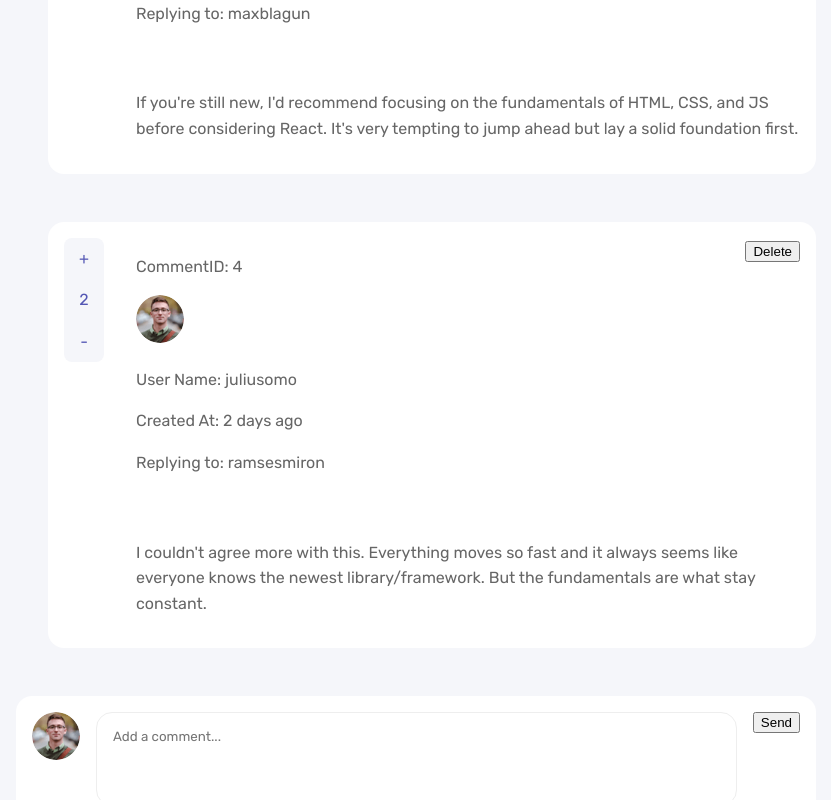
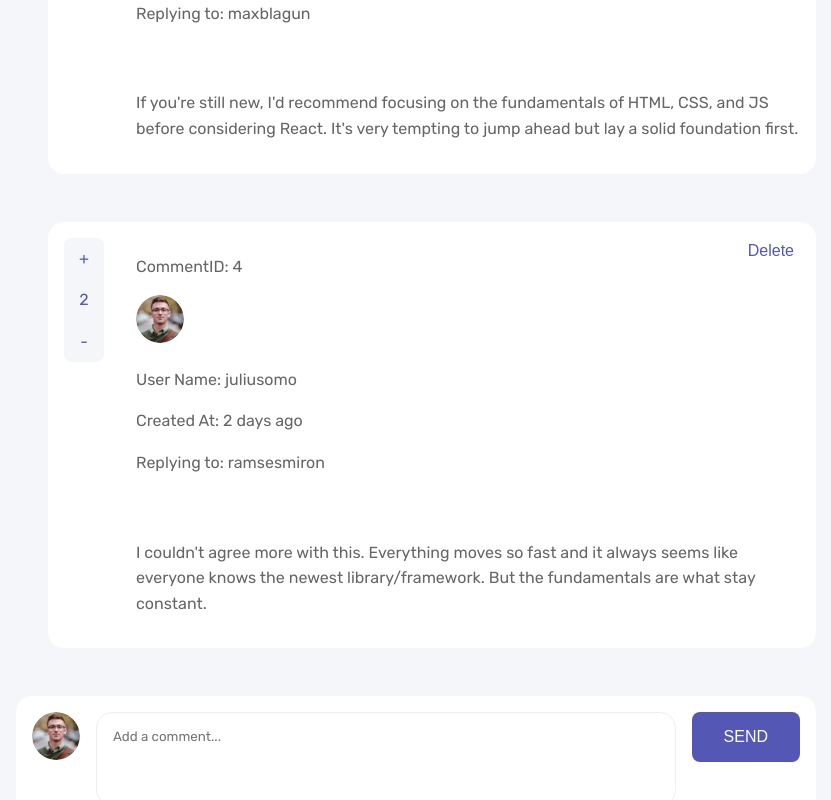
Before and after one commit to philval/react-typescript-comments-component, a React (Create React App) app: page / in a window 1280 px wide. Shown: the part 1252-2052 px from the top of the page, without its empty margins (224-1055 px from the left). Built offline with nearby package versions, Linux system fonts and the light colour scheme.

Commit message:
Add CSS for <button>s

```diff
--- a/src/styles.css
+++ b/src/styles.css
@@ -9,6 +9,25 @@ img {
   border-radius: 50%;
   width: 3rem;
   height: 3rem;
+}
+
+.button-action {
+  border: none;
+  background-color: white;
+  color: #5457b4;
+  font-size: 1rem;
+  cursor: pointer;
+}
+
+.button-form {
+  border: none;
+  border-radius: 0.5rem;
+  padding: 1rem 2rem;
+  background-color: #5457b4;
+  color: white;
+  font-size: 1rem;
+  text-transform: uppercase;
+  cursor: pointer;
 }
 
 .App {
```
